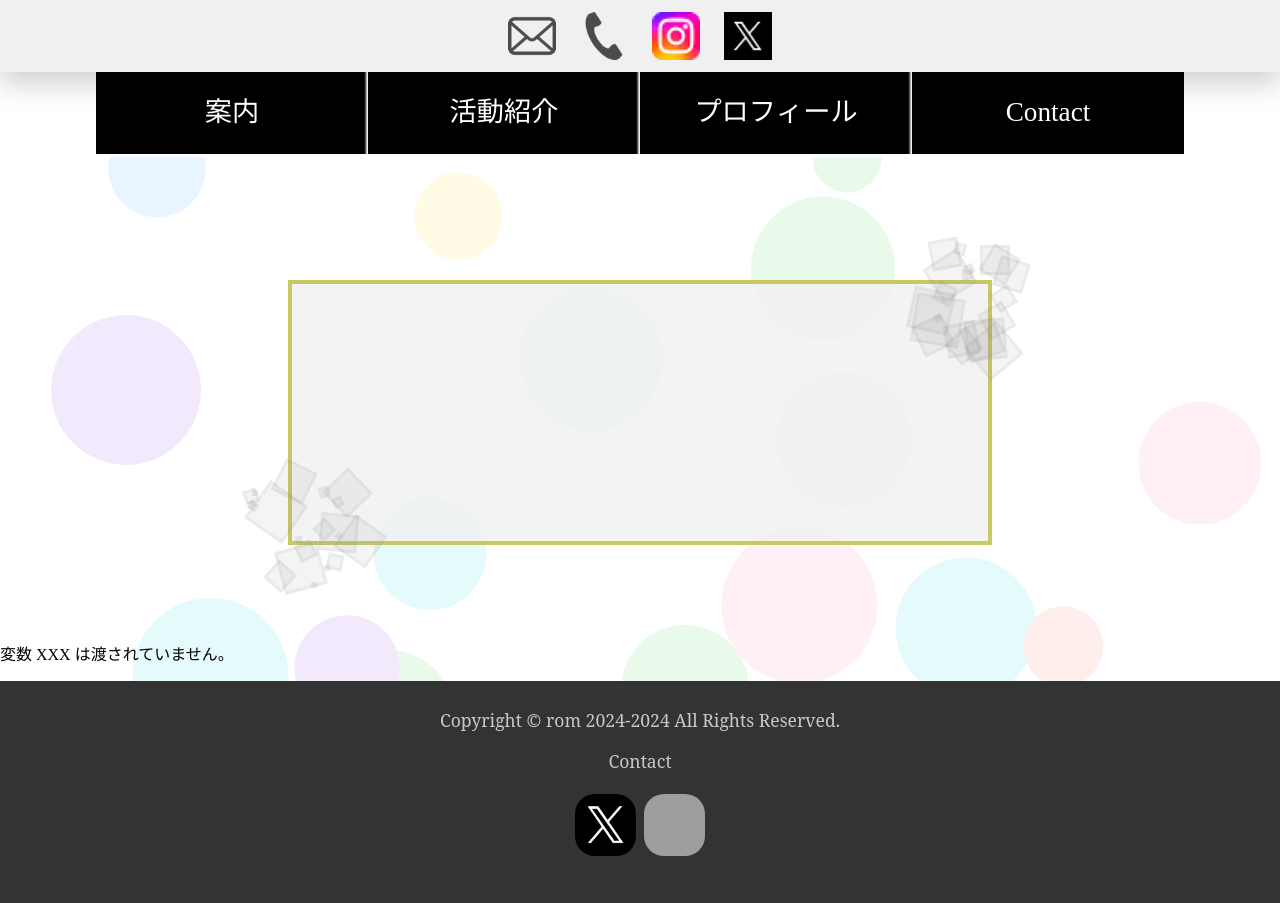
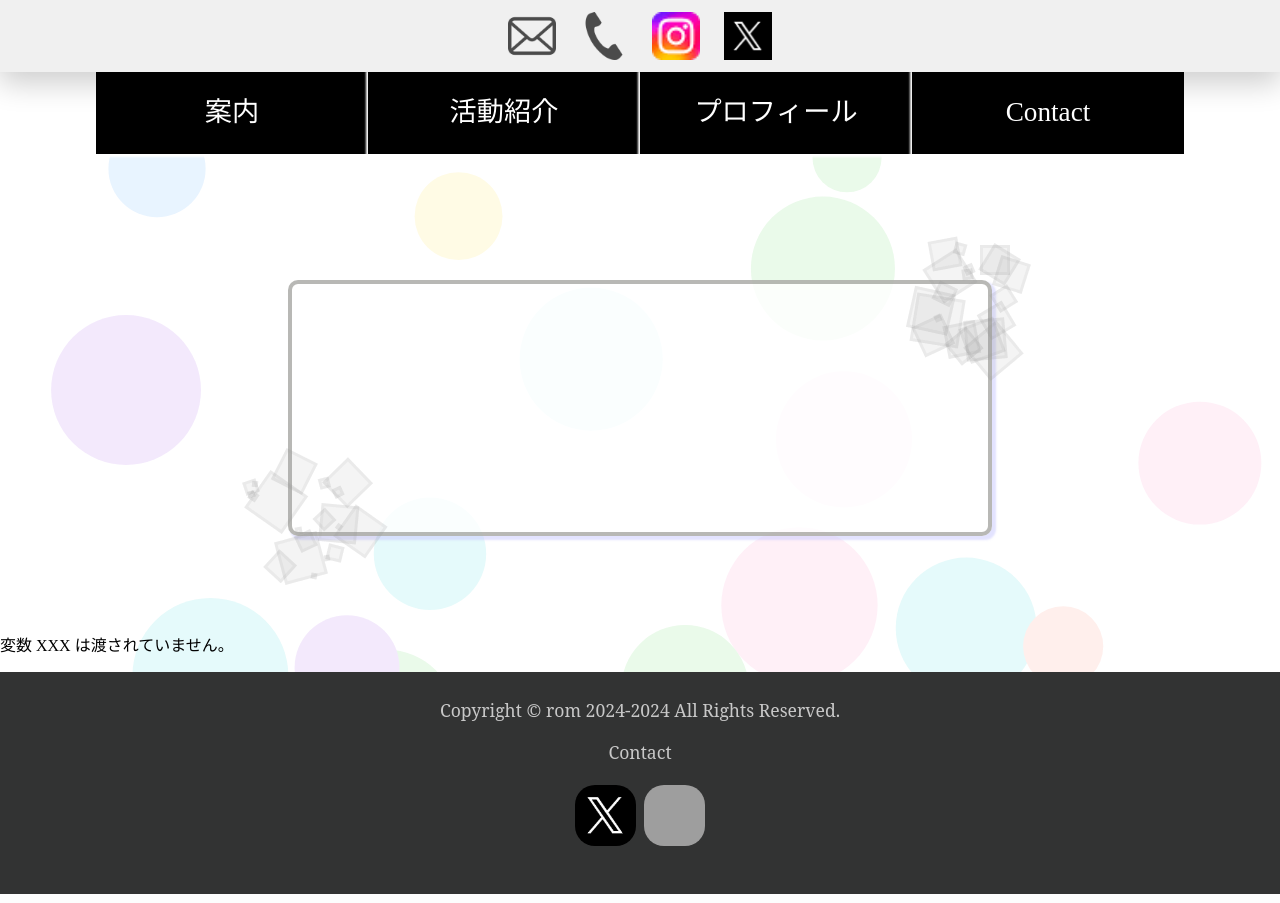
Before and after one commit to romu3521/sky, a Django app: template basecom/templates/basecom/post.html in a window 1280 px wide. Run offline with Django 4.2, Linux system fonts and the light colour scheme; the template is opened without the code that fills it, so the values that code supplies are empty; some web fonts are replaced; grey boxes are pictures that could not be loaded.

Commit message:
n commit

```diff
--- a/basecom/admin.py
+++ b/basecom/admin.py
@@ -44,7 +44,7 @@ class FoPostsAdmin(admin.ModelAdmin):
             'description': '画像は:{picX:medium} と記述してください(サイズはsmall,medium,large)',  # 説明文を追加
         }),
         ('画像設定', {
-            'fields': ('post_pic', 'post_pic2',"post_pic3"),
+            'fields': ('post_pic', 'post_pic2',"post_pic3","post_pic4","post_pic5"),
         }),
     )
 
--- a/static/css/articles.css
+++ b/static/css/articles.css
@@ -2,7 +2,7 @@
 div.rm_describe1 {
   text-align: left;
   position: relative;
-  padding-top: 8vh !important;
+  padding-top: 3vh !important;
   padding-bottom: 8vh !important; }
   div.rm_describe1 #detail {
     color: #6e6ec8; }
@@ -18,7 +18,10 @@ div#rom_content {
   div#rom_content .romdesign {
     display: inline-block;
     box-sizing: border-box;
-    background-color: rgba(240, 240, 240, 0.8) !important; }
+    background-color: rgba(255, 255, 255, 0.8);
+    border: 4px solid rgba(20, 20, 10, 0.3);
+    border-radius: 10px;
+    box-shadow: 3px 3px 2px 1px rgba(200, 200, 255, 0.5); }
     @media screen and (max-width: 600px) {
       div#rom_content .romdesign {
         width: 100vw; } }
@@ -29,7 +32,6 @@ div#rom_content {
         padding-right: 3em !important; } }
 
 div#rom_content > div {
-  border: 4px solid #c8c864;
   padding-top: 3em;
   padding-bottom: 3em; }
 
@@ -38,7 +40,8 @@ div#rom_content:has(div#rom_content_content) {
 
 #rom_content_title {
   display: block;
-  color: #969664; }
+  color: #969664;
+  margin-bottom: 1em; }
 
 @media screen and (min-width: 600px) {
   #rom_content_title {
```
